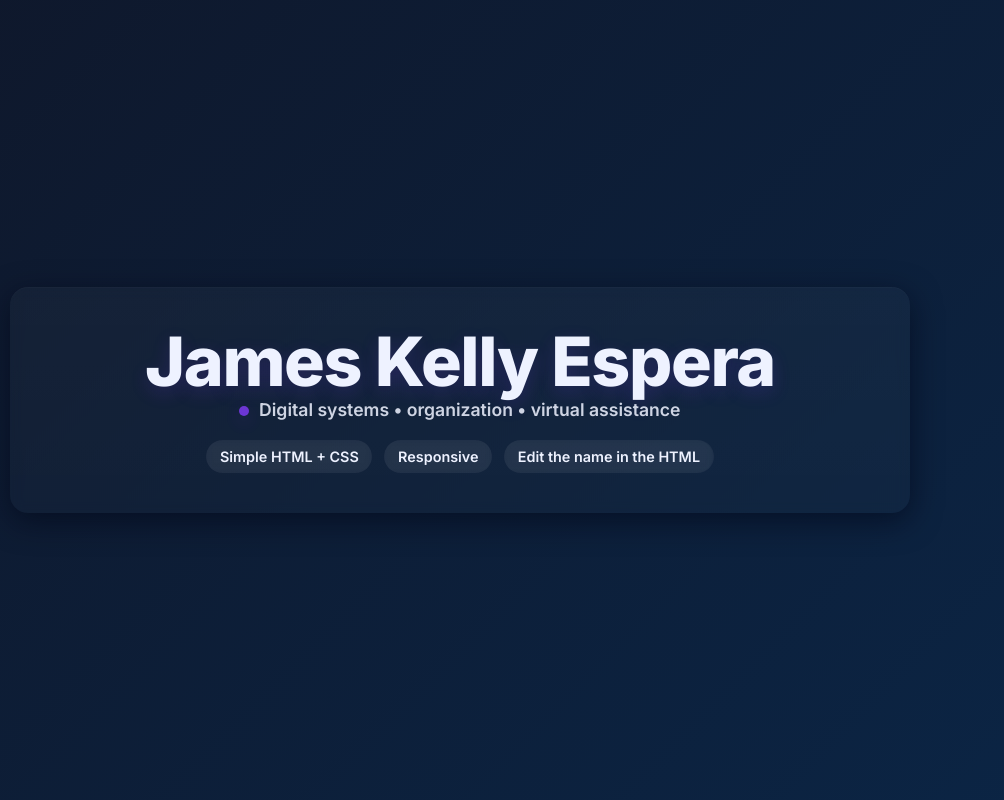
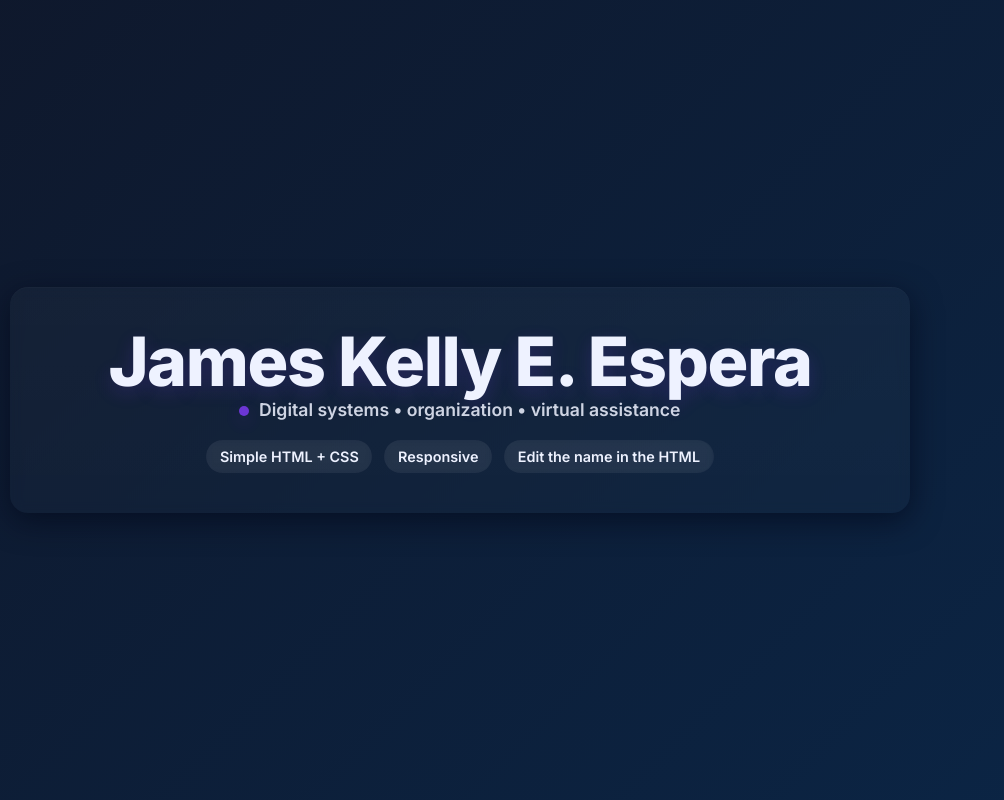
Before and after one commit to KellyEspera/Akong-Name, a plain HTML site: page index.html in a window 1280 px wide. Shown: the whole page, without its empty margins (180-1184 px from the left). Drawn offline with Linux system fonts and the light colour scheme.

Commit message:
Update index.html

```diff
--- a/index.html
+++ b/index.html
@@ -72,7 +72,7 @@
 </head>
 <body>
   <main class="card" role="main">
-    <h1 class="name">James Kelly Espera</h1>
+    <h1 class="name">James Kelly E. Espera</h1>
     <p class="subtitle"><span class="dot" aria-hidden></span>Digital systems • organization • virtual assistance</p>
 
     <div class="meta">
```
